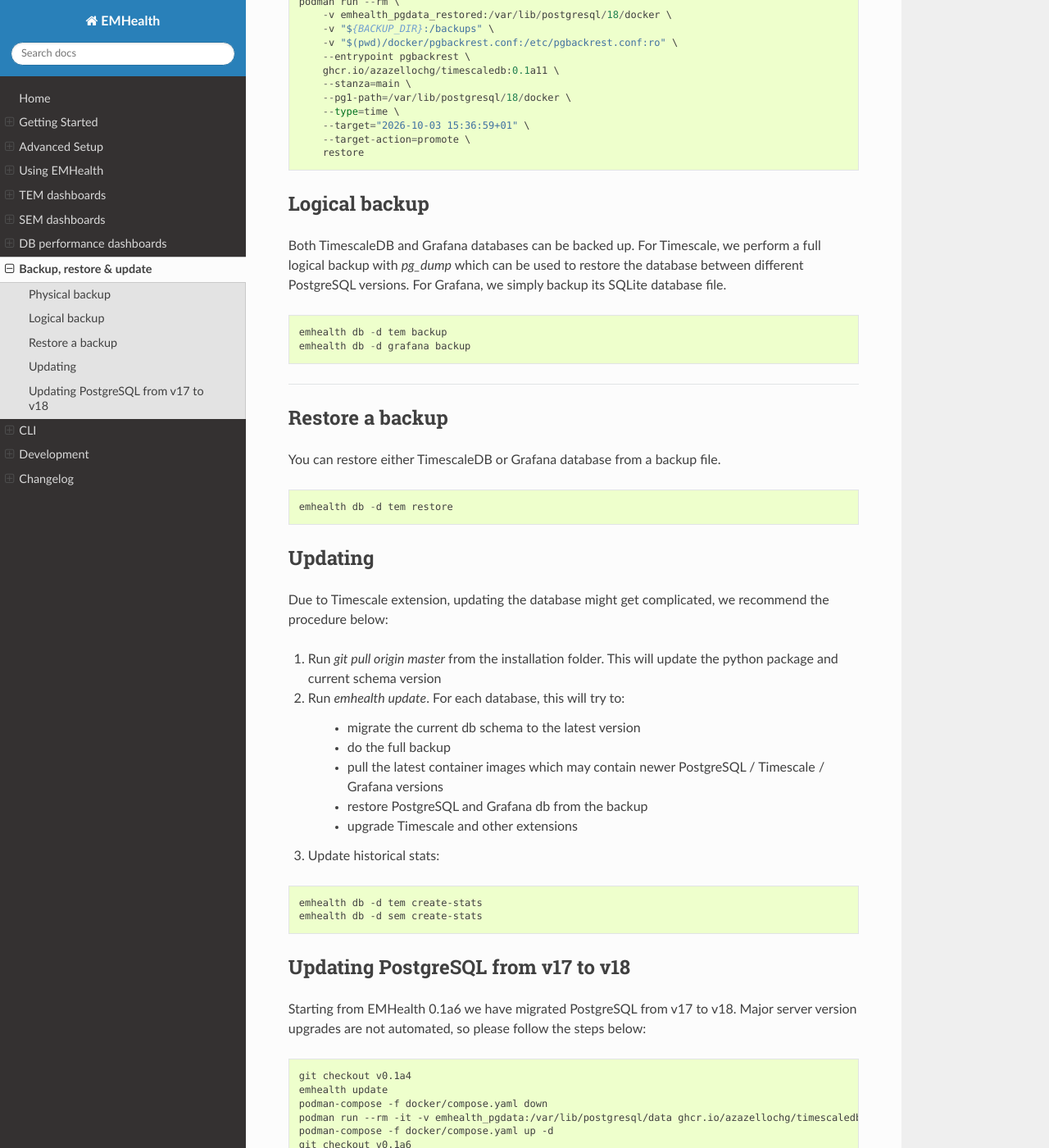
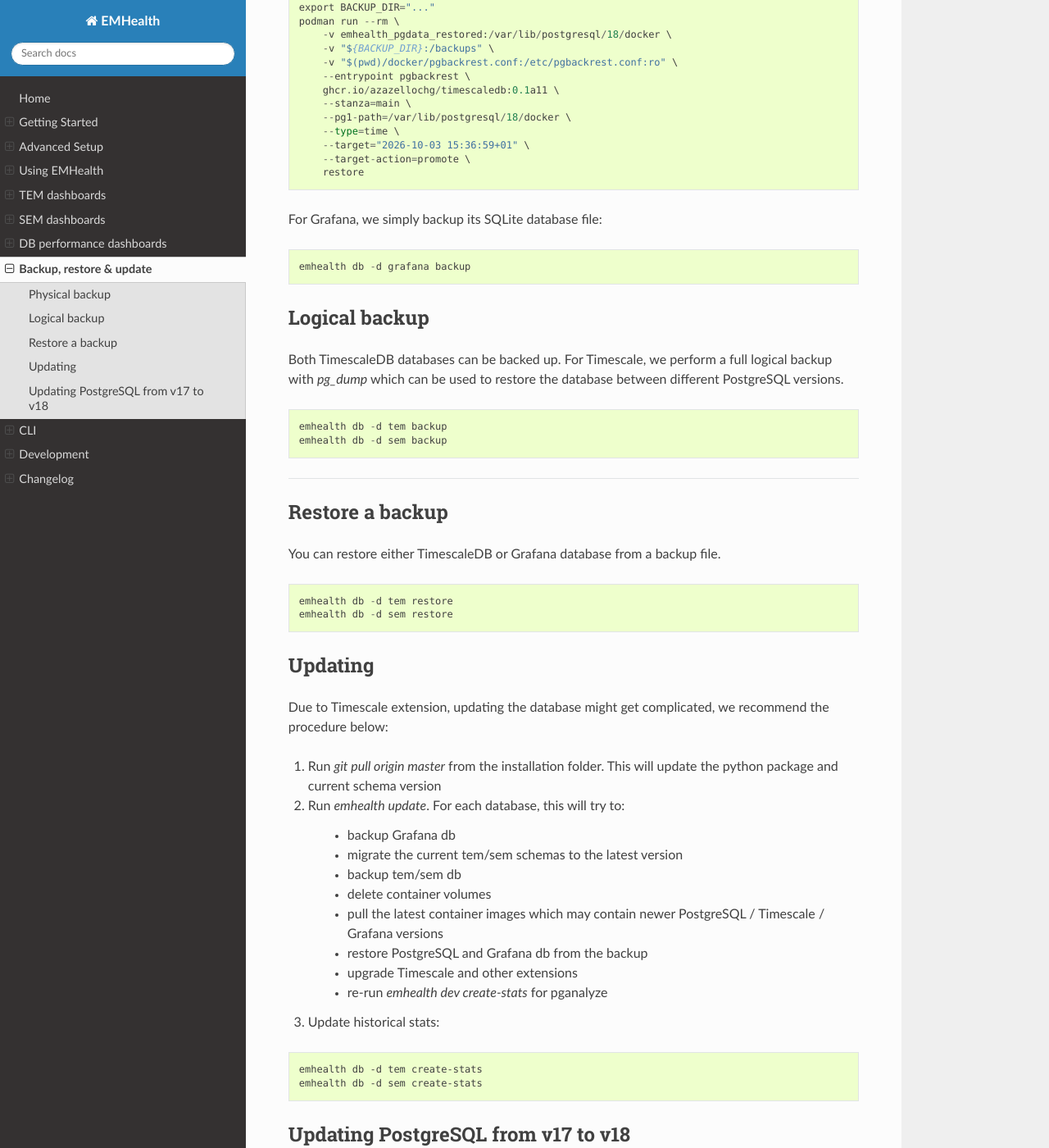
Before and after one commit to azazellochg/em_health, a Sphinx documentation site: the page built from docs/maintenance.rst, in a window 1280 px wide and 1400 px high, scrolled down 928 px. Shown: the whole window at 82% size. Built offline with Sphinx 7.4.7 and the Read the Docs theme 3.1.0, drawn with Linux system fonts in a browser that asks for light colours; some of the changed text lies outside the part shown.

Commit message:
update docs to match the code

```diff
--- a/docs/getting_started.rst
+++ b/docs/getting_started.rst
@@ -48,7 +48,6 @@
 - git
 - conda/miniconda
 - `docker <https://docs.docker.com/compose/install/>`_ or `podman <https://podman.io/docs/installation>`_
-- `psql <https://www.tigerdata.com/blog/how-to-install-psql-on-mac-ubuntu-debian-windows>`_
 
 It's recommended to manage Docker as a non-root user, see `details <https://docs.docker.com/engine/install/linux-postinstall/>`_.
 
--- a/docs/maintenance.rst
+++ b/docs/maintenance.rst
@@ -51,17 +51,23 @@
         --target-action=promote \
         restore
 
+For Grafana, we simply backup its SQLite database file:
+
+.. code-block::
+
+    emhealth db -d grafana backup
+
 
 Logical backup
 --------------
 
-Both TimescaleDB and Grafana databases can be backed up. For Timescale, we perform a full logical backup with `pg_dump`
-which can be used to restore the database between different PostgreSQL versions. For Grafana, we simply backup its SQLite database file.
+Both TimescaleDB databases can be backed up. For Timescale, we perform a full logical backup with `pg_dump`
+which can be used to restore the database between different PostgreSQL versions.
 
 .. code-block::
 
     emhealth db -d tem backup
-    emhealth db -d grafana backup
+    emhealth db -d sem backup
 
 ----
 
@@ -73,6 +79,7 @@
 .. code-block::
 
     emhealth db -d tem restore
+    emhealth db -d sem restore
 
 Updating
 --------
@@ -82,11 +89,14 @@
 1. Run `git pull origin master` from the installation folder. This will update the python package and current schema version
 2. Run `emhealth update`. For each database, this will try to:
 
-    * migrate the current db schema to the latest version
-    * do the full backup
+    * backup Grafana db
+    * migrate the current tem/sem schemas to the latest version
+    * backup tem/sem db
+    * delete container volumes
     * pull the latest container images which may contain newer PostgreSQL / Timescale / Grafana versions
     * restore PostgreSQL and Grafana db from the backup
     * upgrade Timescale and other extensions
+    * re-run `emhealth dev create-stats` for pganalyze
 
 3. Update historical stats:
 
```
Also changed, not shown: other parts of docs/maintenance.rst (+1 -1 lines), docs/cli.rst (+12 -3 lines), docs/db_dashboards.rst (+7 -1 lines), docs/development.rst (+3 -6 lines).
